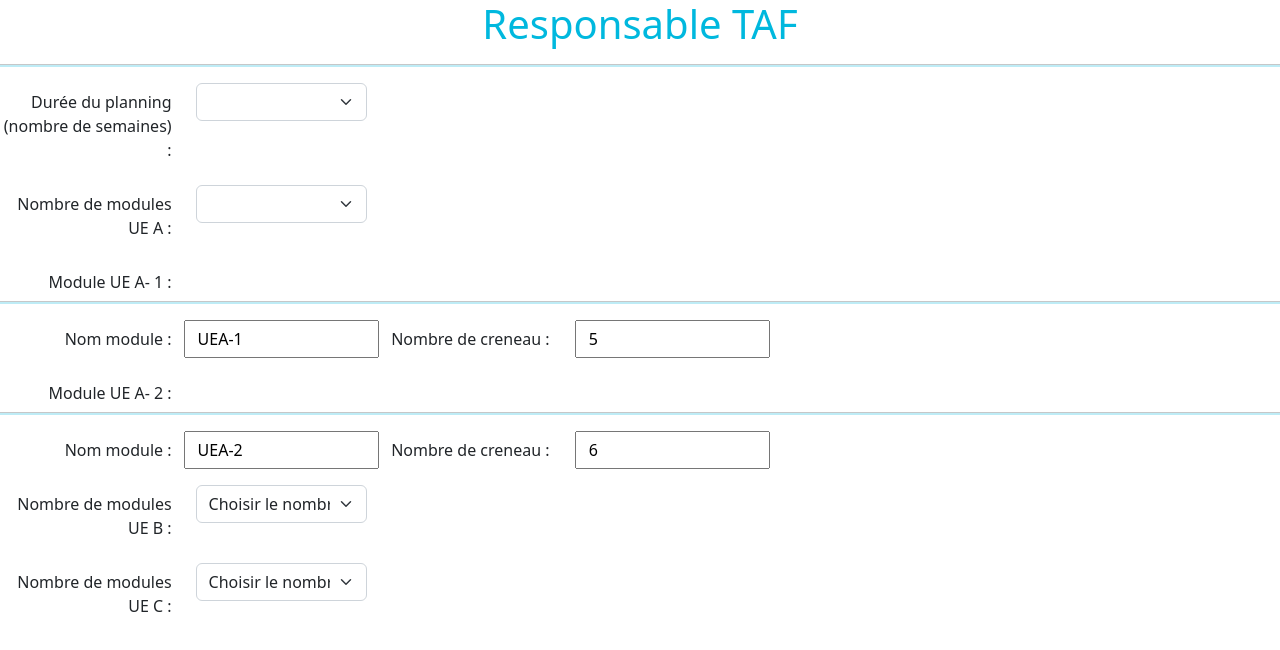
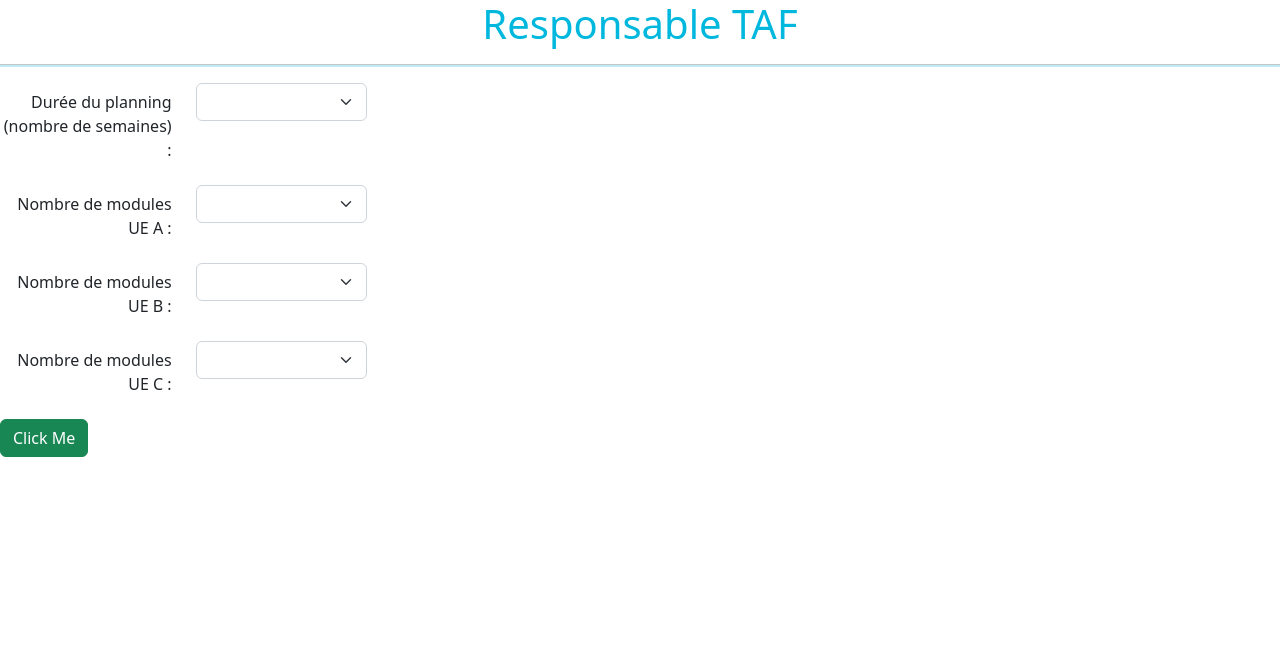
Before and after one commit to TheoLeCalvar/Planify, an Angular app in the folder front-end/PlanningFront/: page / in a window 1280 px wide. Shown: the top 650 px of the page. Built offline with nearby package versions, Linux system fonts and the light colour scheme.

Commit message:
add models

```diff
--- /dev/null
+++ b/front-end/PlanningFront/src/app/Models/Module.ts
@@ -0,0 +1,5 @@
+export interface Module {
+    id: number;
+    name: string;
+    nbCreneau: number
+}
--- a/front-end/PlanningFront/src/app/rtaf-form/rtaf-form.component.html
+++ b/front-end/PlanningFront/src/app/rtaf-form/rtaf-form.component.html
@@ -32,13 +32,13 @@
 <div class="mb-3 row center" *ngFor="let module of modulesUEA" >
     <label class="w-25 col-form-label text-end">Module UE A- {{module.id}} : </label>
     <hr/>
-    <label class="w-25 col-form-label text-end" >Nom module :</label> <input  class="w-25" type="text" aria-label="Default select example" value={{module.name}}/>
-    <label class="w-25 col-form-label " >Nombre de creneau :</label> <input   class="w-25" type="text" aria-label="Default select example" value={{module.nbCreneau}}/>
+    <label class="w-25 col-form-label text-end" >Nom module :</label> <input  class="w-25" type="text" aria-label="Default select example" [(ngModel)]="module.name" />
+    <label class="w-25 col-form-label " >Nombre de creneau :</label> <input   class="w-25" type="text" aria-label="Default select example" [(ngModel)]="module.nbCreneau"/>
 </div>
 <div class="mb-3 row center">
     <label for="staticEmail" class="w-25 col-form-label text-end">Nombre de modules UE B : </label>
     <div class="w-25">
-        <select class="form-select" aria-label="Default select example">
+        <select class="form-select" aria-label="Default select example" [(ngModel)]="selectedNumberModuleUEB" (change)="selectModuleUEBChange()">
             <option selected>Choisir le nombre de modules de l'UE B</option>
             <option value="1">1</option>
             <option value="2">2</option>
@@ -51,10 +51,16 @@
         </select>
     </div>
 </div>
+<div class="mb-3 row center" *ngFor="let module of modulesUEB" >
+    <label class="w-25 col-form-label text-end">Module UE B- {{module.id}} : </label>
+    <hr/>
+    <label class="w-25 col-form-label text-end" >Nom module :</label> <input  class="w-25" type="text" aria-label="Default select example" [(ngModel)]="module.name" />
+    <label class="w-25 col-form-label " >Nombre de creneau :</label> <input   class="w-25" type="text" aria-label="Default select example" [(ngModel)]="module.nbCreneau"/>
+</div>
 <div class="mb-3 row center">
     <label for="staticEmail" class="w-25 col-form-label text-end">Nombre de modules UE C : </label>
     <div class="w-25">
-        <select class="form-select" aria-label="Default select example">
+        <select class="form-select" aria-label="Default select example" [(ngModel)]="selectedNumberModuleUEC" (change)="selectModuleUECChange()">
             <option selected>Choisir le nombre de modules de l'UE C</option>
             <option value="1">1</option>
             <option value="2">2</option>
@@ -67,3 +73,10 @@
         </select>
     </div>
 </div>
+<div class="mb-3 row center" *ngFor="let module of modulesUEC" >
+    <label class="w-25 col-form-label text-end">Module UE C- {{module.id}} : </label>
+    <hr/>
+    <label class="w-25 col-form-label text-end" >Nom module :</label> <input  class="w-25" type="text" aria-label="Default select example" [(ngModel)]="module.name" />
+    <label class="w-25 col-form-label " >Nombre de creneau :</label> <input   class="w-25" type="text" aria-label="Default select example" [(ngModel)]="module.nbCreneau"/>
+</div>
+<button (click)="clickFunction()" class="btn btn-success">Click Me</button>
--- a/front-end/PlanningFront/src/app/rtaf-form/rtaf-form.component.ts
+++ b/front-end/PlanningFront/src/app/rtaf-form/rtaf-form.component.ts
@@ -1,10 +1,7 @@
 import { Component } from '@angular/core';
+import { Module } from '../Models/Module';
 
-interface Module {
-    id: number;
-    name: string;
-    nbCreneau: number
-}
+
 
 @Component({
   selector: 'app-rtaf-form',
@@ -14,29 +11,60 @@ interface Module {
 export class RtafFormComponent {
     selectedNumberWeek: number =0 ;
     selectedNumberModuleUEA : number =0;
+    selectedNumberModuleUEB : number =0;
+    selectedNumberModuleUEC : number =0;
 
-    modulesUEA: Module[] = [
-        {
-            id: 1,
-            name: "UEA-1",
-            nbCreneau: 5
-        },
-        {
-            id: 2,
-            name: "UEA-2",
-            nbCreneau: 6
-        }
-    ];
+    modulesUEA: Module[] = [];
+    modulesUEB: Module[] = [];
+    modulesUEC: Module[] = [];
 
     selectWeekChange() {
         console.log(this.selectedNumberWeek);
     }
     selectModuleUEAChange(){
         console.log(this.selectedNumberModuleUEA);
+        this.modulesUEA = [];
+        for(let i=1; i <= this.selectedNumberModuleUEA ; i++){
+            this.modulesUEA.push({
+                id: i,
+                name: "",
+                nbCreneau: 0
+            })
+        }
 
     }
-    log(index: number) {
-        console.log(index);
+
+    selectModuleUEBChange(){
+        console.log(this.selectedNumberModuleUEB);
+        this.modulesUEB = [];
+        for(let i=1; i <= this.selectedNumberModuleUEB ; i++){
+            this.modulesUEB.push({
+                id: i,
+                name: "",
+                nbCreneau: 0
+            })
+        }
+
+    }
+
+    selectModuleUECChange(){
+        console.log(this.selectedNumberModuleUEC);
+        this.modulesUEC = [];
+        for(let i=1; i <= this.selectedNumberModuleUEC ; i++){
+            this.modulesUEC.push({
+                id: i,
+                name: "",
+                nbCreneau: 0
+            })
+        }
+    }
+
+    clickFunction() {
+        console.log("number of week :",this.selectedNumberWeek);
+        console.log("modules UEA",this.modulesUEA);
+        console.log("modules UEB",this.modulesUEB);
+        console.log("modules UEC",this.modulesUEC);
+
     }
 
 }
--- a/front-end/PlanningFront/tsconfig.json
+++ b/front-end/PlanningFront/tsconfig.json
@@ -6,6 +6,7 @@
     "outDir": "./dist/out-tsc",
     "forceConsistentCasingInFileNames": true,
     "strict": true,
+    "strictPropertyInitialization": false,
     "noImplicitOverride": true,
     "noPropertyAccessFromIndexSignature": true,
     "noImplicitReturns": true,
```
Also changed, not shown: front-end/PlanningFront/src/app/Models/Data.ts (added, +9 -0 lines).
